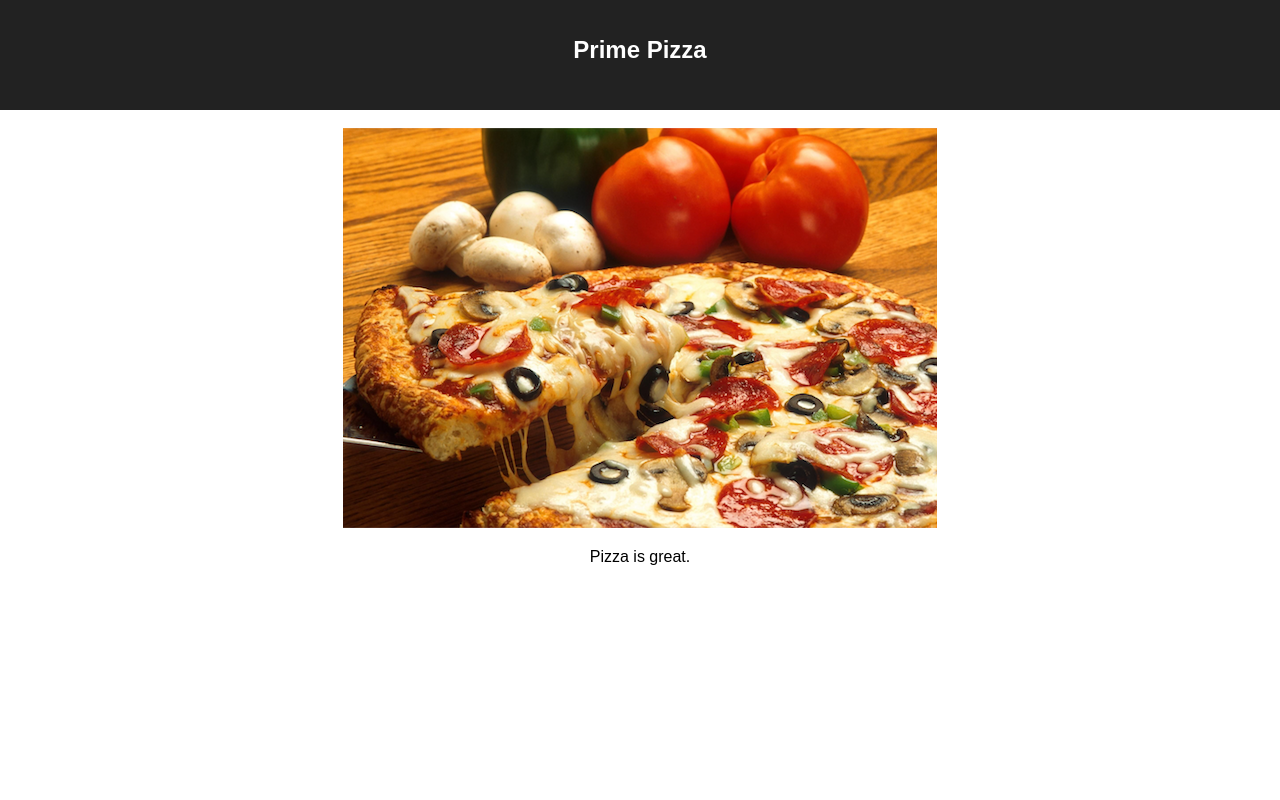
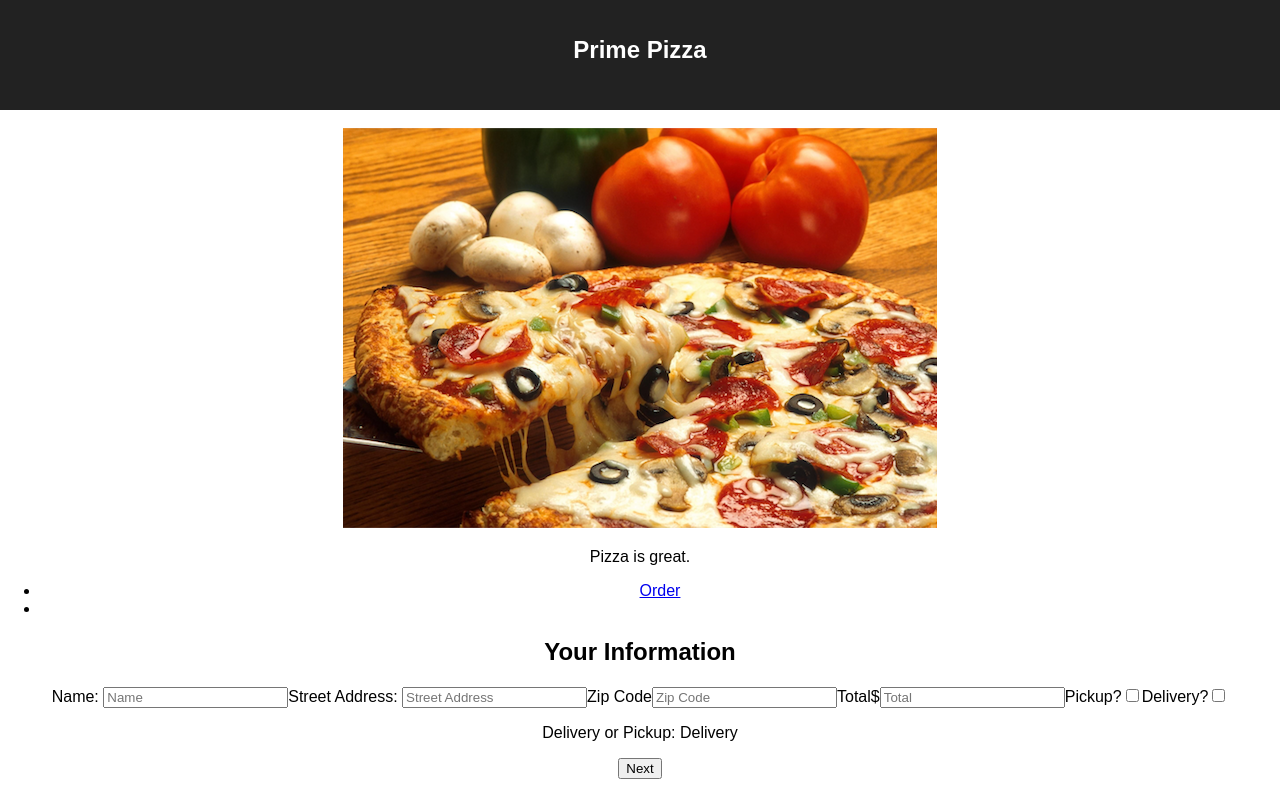
Before and after one commit to JoeleenKado/redux-pizza-parlor, a React (Create React App) app: page /#/CustomerForm in a window 1280 px wide. Built offline with nearby package versions, Linux system fonts and the light colour scheme; no server answers.

Commit message:
routes working

```diff
--- a/src/components/App/App.js
+++ b/src/components/App/App.js
@@ -1,7 +1,12 @@
 import React, { Component } from 'react';
 import axios from 'axios';
 import './App.css';
+import { HashRouter as Router, Route, Link } from 'react-router-dom';
 import { connect } from 'react-redux';
+import PizzaList from '../PizzaList/PizzaList';
+import CustomerForm from '../CustomerForm/CustomerForm';
+import Checkout from '../Checkout/Checkout';
+
 
 class App extends Component {
 
@@ -32,6 +37,17 @@ class App extends Component {
         <img src="images/pizza_photo.png"/>
         <p>Pizza is great.</p>
         {JSON.stringify()}
+        <Router>
+          <nav>
+            <ul>
+              <li><Link to="/">Order</Link></li>
+              <li><Link to="/CustomerForm"></Link></li>
+            </ul>
+          </nav>
+          <Route exact path="/" component={PizzaList} />
+          <Route exact path="/CustomerForm" component={CustomerForm} />
+          <Route exact path="/Checkout" component={Checkout} />
+        </Router>
       </div>
     );
   }
--- /dev/null
+++ b/src/components/Checkout/Checkout.js
@@ -0,0 +1,30 @@
+import React, { Component } from 'react';
+// import { connect } from 'react-redux';
+
+
+
+
+
+class Checkout extends Component {
+
+
+    render() {
+
+        return (
+            <h1>hello from checkout</h1>
+        )
+
+
+
+
+    }
+
+
+
+
+
+
+
+}
+
+export default Checkout;
--- a/src/components/CustomerForm/CustomerForm.js
+++ b/src/components/CustomerForm/CustomerForm.js
@@ -35,7 +35,7 @@ class CustomerForm extends Component {
     }
 
     addCustomer = () => {
-
+        this.props.history.push('/Checkout')
     }
 
     render() {
@@ -44,17 +44,20 @@ class CustomerForm extends Component {
                 <h2>Your Information</h2>
                 <form onSubmit={this.handleSubmit}>
                     <label>Name: </label>
-                    <input required placeholder="Name" type="text"></input>
+                    <input required placeholder="Name" type="text" />
                     <label>Street Address: </label>
-                    <input required placeholder="Street Address" type="text"></input>
+                    <input required placeholder="Street Address" type="text" />
                     <label>Zip Code</label>
-                    <input required placeholder="Zip Code"></input>
+                    <input required placeholder="Zip Code" />
                     <label>Total</label>
-                    <input required placeholder="Total">$</input>
-                    <label>Pickup or Delivery?</label>
-                    <input onClick={this.typeConditionalPickup} type="checkbox" id="pickup" name="Pickup" value={this.state.pickup}></input>
-                    <input onClick={this.typeConditionalPickup} type="checkbox" id="delivery" name="Delivery" value={this.state.delivery}></input>
+                    <label>$</label>
+                    <input required placeholder="Total" />
+                    <label>Pickup?</label>
+                    <input onClick={this.typeConditionalPickup} type="checkbox" id="pickup" name="Pickup" value={this.state.pickup} />
+                    <label>Delivery?</label>
+                    <input onClick={this.typeConditionalPickup} type="checkbox" id="delivery" name="Delivery" value={this.state.delivery} />
                     <p>Delivery or Pickup: {this.state.type.pickup ? 'Pickup' : 'Delivery'}</p>
+                    <button onClick={this.addCustomer}>Next</button>
                 </form>
             </section>
         )
--- a/src/components/PizzaList/PizzaList.js
+++ b/src/components/PizzaList/PizzaList.js
@@ -1,10 +1,9 @@
 import { connect } from "react-redux";
-
 import React, { Component } from "react";
-import PizzaItem from "../PizzaItem/PizzaItem";
+import PizzaListItem from "../PizzaListItem/PizzaListItem";
 class PizzaList extends Component {
   clickHandler = () => {
-    this.props.history.push("/customer-info");
+    this.props.history.push("/CustomerForm");
   };
 
   render() {
@@ -13,7 +12,7 @@ class PizzaList extends Component {
         <h2>Pizza-Pizza!</h2>
         <ul>
           {this.props.reduxStore.pizzaList.map((pizza, index) => {
-            return <PizzaItem key={index} pizza={pizza.id} />;
+            return <PizzaListItem key={index} pizza={pizza.id} />;
           })}
         </ul>
         <button onClick={this.clickHandler}>Next</button>
```
Also changed, not shown: src/components/template/template.js (deleted, +0 -39 lines).
